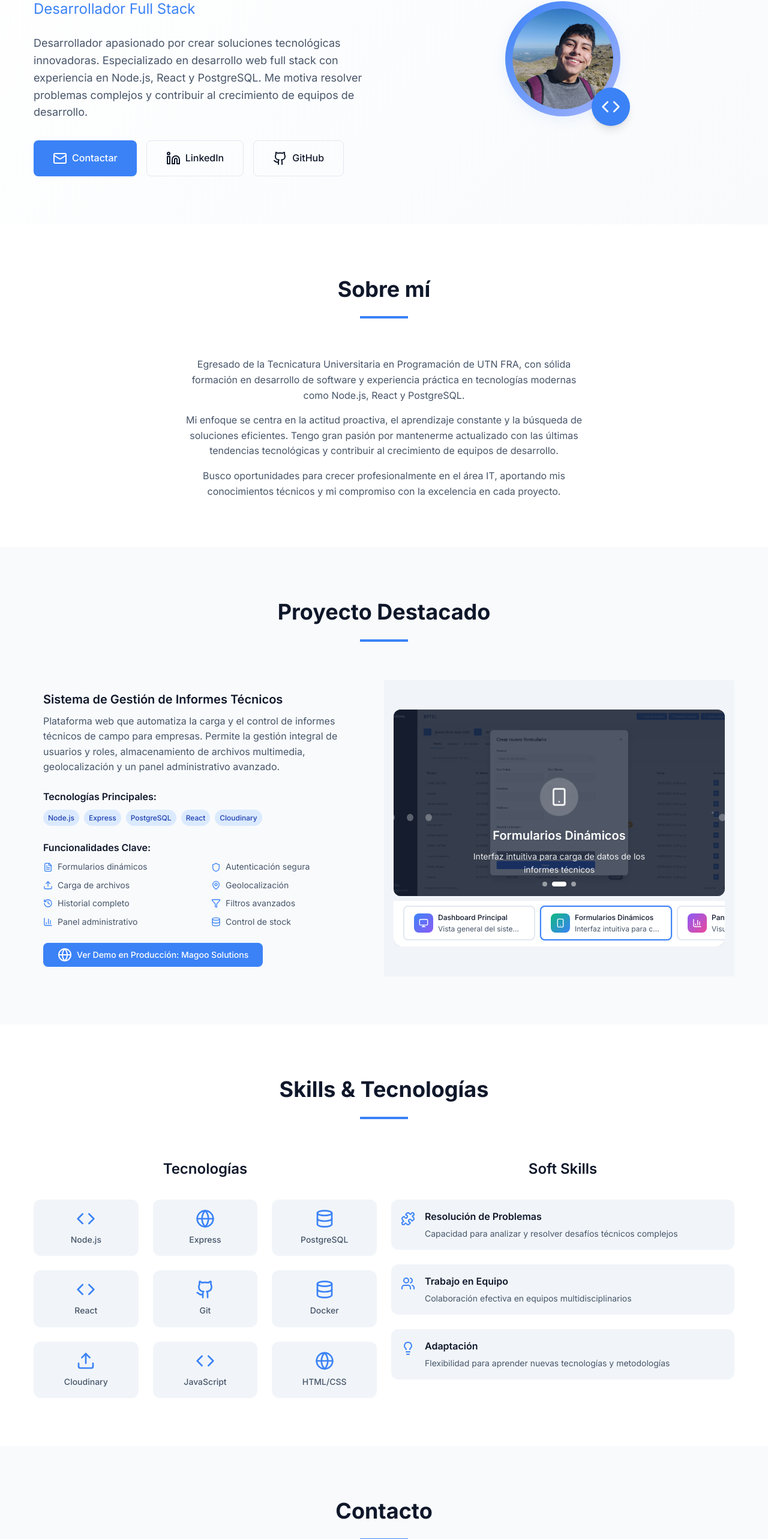
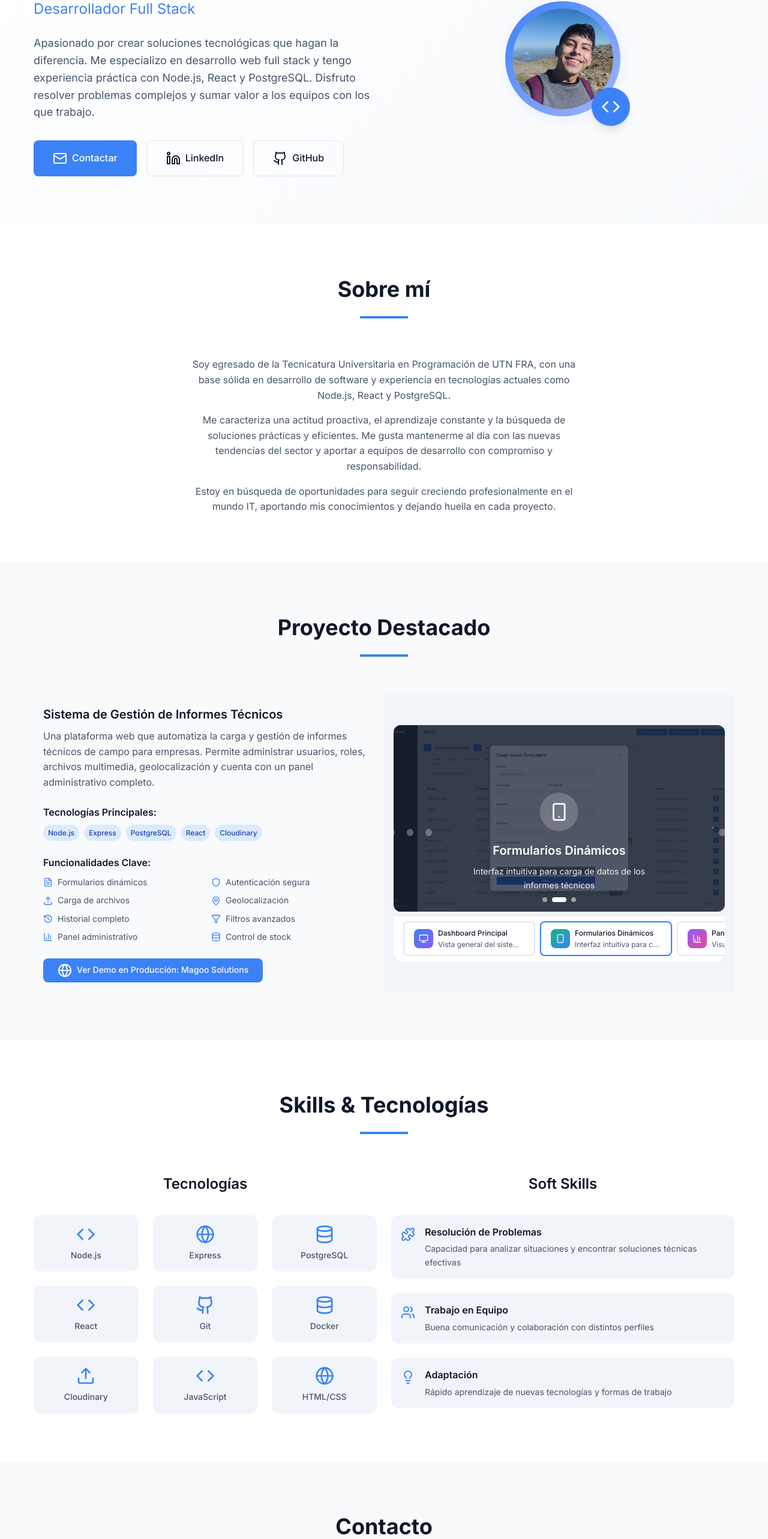
Before and after one commit to MauroMoraless/mauroms-portfolio, a React (Vite) app: page / in a window 1280 px wide. Shown: the part 177-2743 px from the top of the page at 60% size. Built offline with nearby package versions, Linux system fonts and the light colour scheme.

Commit message:
fix: mejorar descripciones y redacción en el portafolio

```diff
--- a/src/components/Portfolio.jsx
+++ b/src/components/Portfolio.jsx
@@ -50,18 +50,18 @@ export default function Portfolio() {
       name: "Resolución de Problemas",
       icon: Puzzle,
       description:
-        "Capacidad para analizar y resolver desafíos técnicos complejos",
+        "Capacidad para analizar situaciones y encontrar soluciones técnicas efectivas",
     },
     {
       name: "Trabajo en Equipo",
       icon: Users,
-      description: "Colaboración efectiva en equipos multidisciplinarios",
+      description: "Buena comunicación y colaboración con distintos perfiles",
     },
     {
       name: "Adaptación",
       icon: Lightbulb,
       description:
-        "Flexibilidad para aprender nuevas tecnologías y metodologías",
+        "Rápido aprendizaje de nuevas tecnologías y formas de trabajo",
     },
   ];
 
@@ -91,17 +91,14 @@ export default function Portfolio() {
                 Desarrollador Full Stack
               </p>
               <p className="text-lg text-secondary mb-xl">
-                Desarrollador apasionado por crear soluciones tecnológicas
-                innovadoras. Especializado en desarrollo web full stack con
-                experiencia en Node.js, React y PostgreSQL. Me motiva resolver
-                problemas complejos y contribuir al crecimiento de equipos de
-                desarrollo.
+                Apasionado por crear soluciones tecnológicas que hagan la
+                diferencia. Me especializo en desarrollo web full stack y tengo
+                experiencia práctica con Node.js, React y PostgreSQL. Disfruto
+                resolver problemas complejos y sumar valor a los equipos con los
+                que trabajo.
               </p>
               <div className="flex gap-md">
-                <Button
-                  href="mailto:moralesmaurot6@gmail.com"
-                  size="lg"
-                >
+                <Button href="mailto:moralesmaurot6@gmail.com" size="lg">
                   <Mail className="w-4 h-4 mr-2" />
                   Contactar
                 </Button>
@@ -156,20 +153,21 @@ export default function Portfolio() {
 
           <div className="about-content text-center">
             <p className="text-secondary mb-md">
-              Egresado de la Tecnicatura Universitaria en Programación de UTN
-              FRA, con sólida formación en desarrollo de software y experiencia
-              práctica en tecnologías modernas como Node.js, React y PostgreSQL.
+              Soy egresado de la Tecnicatura Universitaria en Programación de
+              UTN FRA, con una base sólida en desarrollo de software y
+              experiencia en tecnologías actuales como Node.js, React y
+              PostgreSQL.
             </p>
             <p className="text-secondary mb-md">
-              Mi enfoque se centra en la actitud proactiva, el aprendizaje
-              constante y la búsqueda de soluciones eficientes. Tengo gran
-              pasión por mantenerme actualizado con las últimas tendencias
-              tecnológicas y contribuir al crecimiento de equipos de desarrollo.
+              Me caracteriza una actitud proactiva, el aprendizaje constante y
+              la búsqueda de soluciones prácticas y eficientes. Me gusta
+              mantenerme al día con las nuevas tendencias del sector y aportar a
+              equipos de desarrollo con compromiso y responsabilidad.
             </p>
             <p className="text-secondary">
-              Busco oportunidades para crecer profesionalmente en el área IT,
-              aportando mis conocimientos técnicos y mi compromiso con la
-              excelencia en cada proyecto.
+              Estoy en búsqueda de oportunidades para seguir creciendo
+              profesionalmente en el mundo IT, aportando mis conocimientos y
+              dejando huella en cada proyecto.
             </p>
           </div>
         </div>
@@ -189,11 +187,11 @@ export default function Portfolio() {
                 <CardHeader>
                   <CardTitle>Sistema de Gestión de Informes Técnicos</CardTitle>
                   <CardDescription>
-                    Plataforma web que automatiza la carga y el control de
-                    informes técnicos de campo para empresas. Permite la gestión
-                    integral de usuarios y roles, almacenamiento de archivos
-                    multimedia, geolocalización y un panel administrativo
-                    avanzado.
+                    Una plataforma web que automatiza la carga y gestión de
+                    informes técnicos de campo para empresas. Permite
+                    administrar usuarios, roles, archivos multimedia,
+                    geolocalización y cuenta con un panel administrativo
+                    completo.
                   </CardDescription>
                 </CardHeader>
 
@@ -312,10 +310,13 @@ export default function Portfolio() {
             <h2 className="section-title">Contacto</h2>
             <div className="section-divider mb-md"></div>
             <p className="text-lg text-secondary">
-              ¿Te gustaría contactarme? Aquí tienes mis datos de contacto directo.
+              ¿Querés charlar o tenés una propuesta? Acá te dejo mis datos:
             </p>
           </div>
-          <div className="contact-info" style={{ maxWidth: 500, margin: '0 auto' }}>
+          <div
+            className="contact-info"
+            style={{ maxWidth: 500, margin: "0 auto" }}
+          >
             <div className="contact-links">
               <a
                 href="mailto:moralesmaurot6@gmail.com"
@@ -340,7 +341,9 @@ export default function Portfolio() {
                 </div>
                 <div>
                   <p className="contact-link-title">LinkedIn</p>
-                  <p className="contact-link-text">linkedin.com/in/mauro-morales-478a801a9</p>
+                  <p className="contact-link-text">
+                    linkedin.com/in/mauro-morales-478a801a9
+                  </p>
                 </div>
               </a>
               <a
@@ -364,9 +367,14 @@ export default function Portfolio() {
 
       {/* Sección de descarga de CV */}
       <section className="section section-alt">
-        <div className="container" style={{ maxWidth: 500, margin: '0 auto', textAlign: 'center' }}>
+        <div
+          className="container"
+          style={{ maxWidth: 500, margin: "0 auto", textAlign: "center" }}
+        >
           <h2 className="section-title mb-md">Descargar CV</h2>
-          <p className="text-secondary mb-lg">Puedes descargar mi currículum actualizado en PDF.</p>
+          <p className="text-secondary mb-lg">
+            Puedes descargar mi currículum actualizado en PDF.
+          </p>
           <Button
             href="/CV Tec Univ Prog - Morales Mauro 2025.pdf"
             target="_blank"
```
